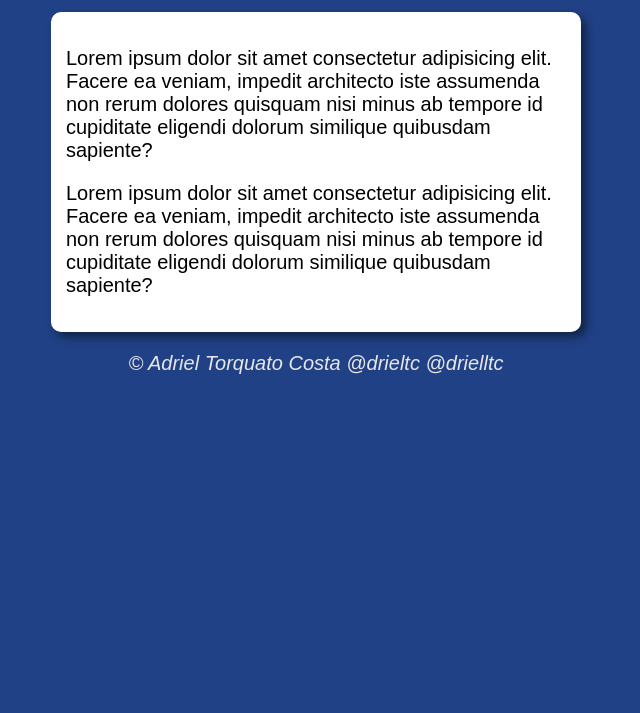
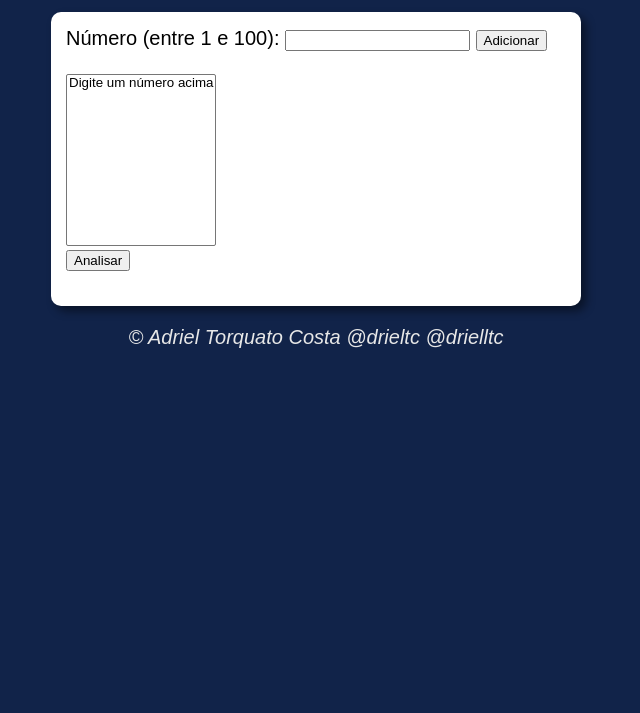
Before and after one commit to drieltc/CursoJS, a plain HTML site: page Exercicios/ex018/modelo.html in a window 1280 px wide. Shown: the part 87-800 px from the top of the page, without its empty margins (324-964 px from the left). Drawn offline with Linux system fonts and the light colour scheme.

Commit message:
ultimoexercicio

```diff
--- a/Exercicios/ex018/estilo.css
+++ b/Exercicios/ex018/estilo.css
@@ -1,5 +1,5 @@
 body{
-    background-color:rgb(32, 65, 134);
+    background-color:rgb(17, 35, 73);
     font: normal 15pt Arial;
 }
 
@@ -16,6 +16,9 @@ section{
     margin: auto;
     box-shadow: 5px 5px 10px rgba(0, 0, 0, 0.479)
 }
+div#res{
+    margin-top: 20px;
+}
 
 footer{
     color:rgb(231, 231, 231);
--- a/Exercicios/ex018/modelo.html
+++ b/Exercicios/ex018/modelo.html
@@ -4,21 +4,26 @@
     <meta charset="UTF-8">
     <meta http-equiv="X-UA-Compatible" content="IE=edge">
     <meta name="viewport" content="width=device-width, initial-scale=1.0">
-    <title>Modelo de Exercício</title>
+    <title>Analisador de Números</title>
     <link rel="stylesheet" href="estilo.css">
 </head>
 <body>
     <header>
-        <h1>Título</h1>
+        <h1>Analisador de Números</h1>
 
     </header>
 
     <section>
         <div>
-            <p>Lorem ipsum dolor sit amet consectetur adipisicing elit. Facere ea veniam, impedit architecto iste assumenda non rerum dolores quisquam nisi minus ab tempore id cupiditate eligendi dolorum similique quibusdam sapiente?</p>
+            Número (entre 1 e 100):
+            <input type="number" name="txtnum" id="txtnum">
+            <input type="button" value="Adicionar" onclick="adicionar()">
+            <br><br>
+            <select name="vetor" id="vetsel" size = 10> <option>Digite um número acima</option> </select>
+            <br> <input type="button" value="Analisar" onclick = "analisar()">
         </div>
-        <div>
-            <p>Lorem ipsum dolor sit amet consectetur adipisicing elit. Facere ea veniam, impedit architecto iste assumenda non rerum dolores quisquam nisi minus ab tempore id cupiditate eligendi dolorum similique quibusdam sapiente?</p>
+        <div id = 'res'>
+            <p></p>
         </div>
 
 
--- a/Exercicios/ex018/script.js
+++ b/Exercicios/ex018/script.js
@@ -1 +1,53 @@
-alert('Olá, chifrudo')
+var vet = [] //declarando meu vetor, onde serão guardados os valores vindos do usuário //declaring my array, where the values from the user will be stored
+var sel = document.getElementById('vetsel') //associando a var sel ao elemento de selecao 'vetsel' lá do modelo.html //associating the var 'sel' to the selection element 'vetsel' from the .html
+var res = document.getElementById('res') //mesama coisa de cima //same
+var soma = 0 //declarando minha variável de soma //declaring my sum var
+var med //declarando minha variavel de média //declaring my mean vat
+
+function adicionar(){ //declarando a funcao 'adicionar' //declaring a function to add the elements to the array
+    let num = document.getElementById('txtnum') //associand... // associating...
+    if (num.value.length == 0){ //checando se o input está vazio //checking if the input is empty
+        window.alert('[ERRO] Campo "Número" vazio. Digite algo antes de adicionar')
+    }else{
+        num = Number(num.value) //convertendo str para number // converting str to number
+        if (!inLista(num, vet)){ //checando se o valor digitado ja esta na lista //checking if the inputed value has already been stored
+            if (num < 1 || num > 100){ //checando se o valor digitado está no intervalo [1, 100] //checking if the value is in [1, 100]
+                window.alert(`[ERRO] O número ${num} está fora do intervalo permitido. Digite um outro número`)
+            }else{
+                vet.push(num) //guardando o valor no vetor //storing num into the array
+                soma += num //fazendo a soma //summing
+                if (vet.length <= 1){ //apagando a mensagem padrão que fica na primeira posição da seleçao caso algum valor tenha sido digitado
+                    sel.innerHTML = '' //erasing the default message that stays in the 1st position of the selection (only happens for the 1st input)
+                }
+                let item = document.createElement('option') //criando uma option para a selection //creating an option for the selection
+                item.text = `Número ${num} adicionado com sucesso` //avisando que o número foi adicionado com sucesso // saying that the number has been successfully added to the array
+                sel.appendChild(item) //enviando a option para a selection //sending the option to the selection
+                res.innerHTML = '' //apagando o resultado de iteraçoes anteriores (so acontece se for feito um input após análise) //erasing th results from previous iterations in case of input after analysis
+            }
+        }else{
+            window.alert(`[ERRO] O valor ${num} já está cadastrado`) //avisando que o número já está cadastrado //saying that the number has been stored previously
+        }
+    }
+    num = document.getElementById('txtnum') //as 3 linhas sao para apagar o número digitado e colocar o ponteiro do mouse no input
+    num.value = '' //theses 3 lines are to erase the inputed value and put the mouse's pointer on the place to type again
+    num.focus()
+}
+
+function inLista(n, val){ //checando se um número já está na lista //seeing if a number is already in the array
+    if (val.indexOf(Number(n)) != -1){ //lembre que se um número não  está numa lista, seu indexOf retorna -1 //remember that if a number is not in a list, its indexOf returns -1
+        return true
+    }else{
+        return false
+    }
+}
+
+function analisar(){
+    med = soma/vet.length //calculando a meadia // calculating the mean
+    res.innerHTML = '' //apagando iteracoes anteriores //erasing previous iterations
+    vet = vet.sort() //colocando o vetor em ordem do menor para o menor //sorting the array from smallest to greatest value
+    res.innerHTML += `Temos ao todo ${vet.length} cadastrados <br>` //qtd de numeros cadastrados //amount of stored numbers
+    res.innerHTML += `O maior valor é ${vet[vet.length -1]} <br>` //maior valor //greatest value
+    res.innerHTML += `O menor valor é ${vet[0]} <br>` //menor valor // smallest value
+    res.innerHTML += `Somando todos os valores, temos: ${soma} <br>` //soma dos valores //sum
+    res.innerHTML += `A média dos valores cadastrados é ${med} <br>` //media //mean
+}
--- a/Exercicios/ex019/estilo.css
+++ /dev/null
@@ -1,24 +0,0 @@
-body{
-    background-color:rgb(32, 65, 134);
-    font: normal 15pt Arial;
-}
-
-header{
-    color:rgb(231, 231, 231);
-    text-align: center;
-}
-
-section{
-    background: white;
-    border-radius: 10px;
-    padding: 15px;
-    width: 500px;
-    margin: auto;
-    box-shadow: 5px 5px 10px rgba(0, 0, 0, 0.479)
-}
-
-footer{
-    color:rgb(231, 231, 231);
-    text-align: center;
-    font-style: italic;
-}
--- a/Exercicios/ex019/script.js
+++ /dev/null
@@ -1 +0,0 @@
-alert('Olá, chifrudo')
```
Also changed, not shown: Exercicios/ex019/modelo.html (deleted, +0 -33 lines).
